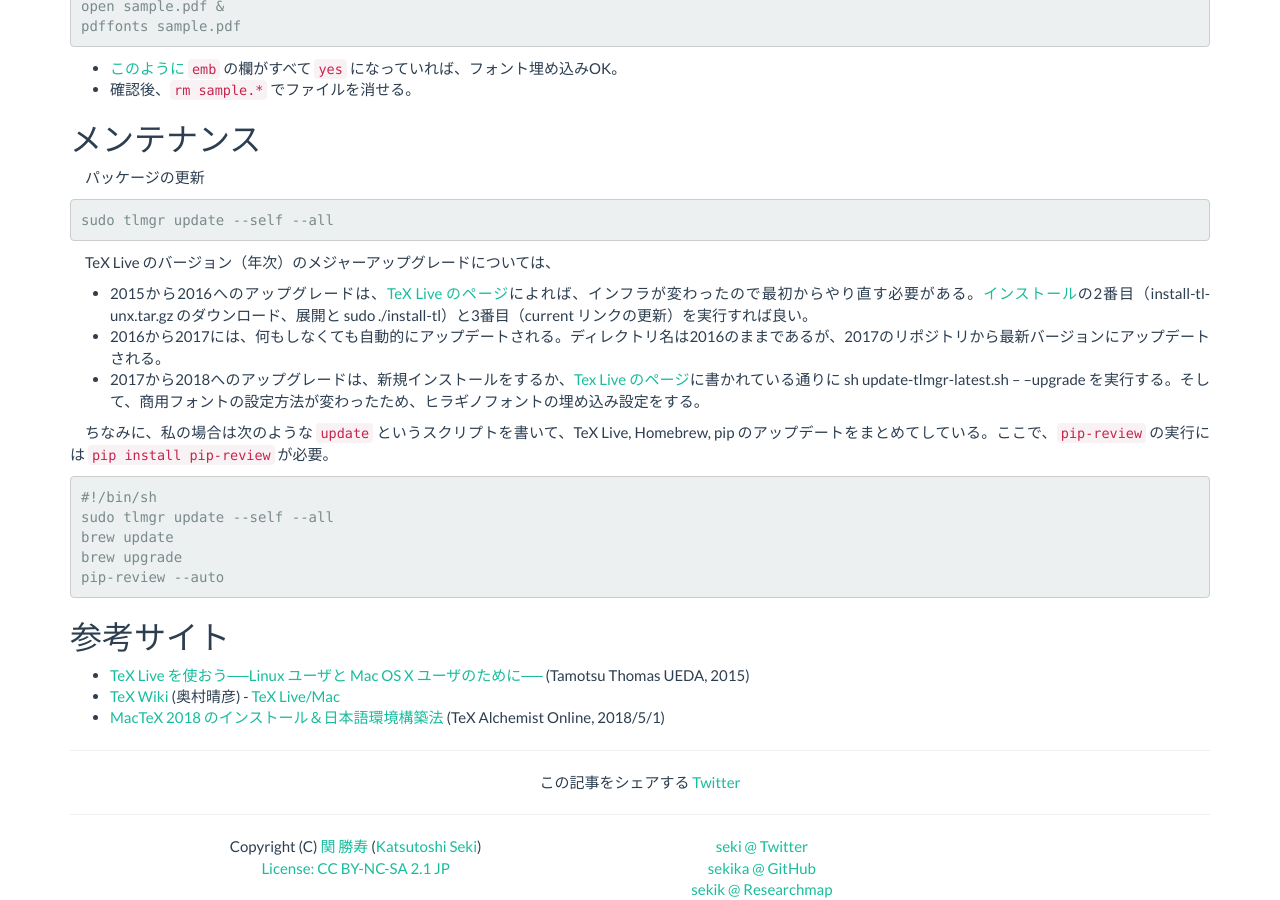
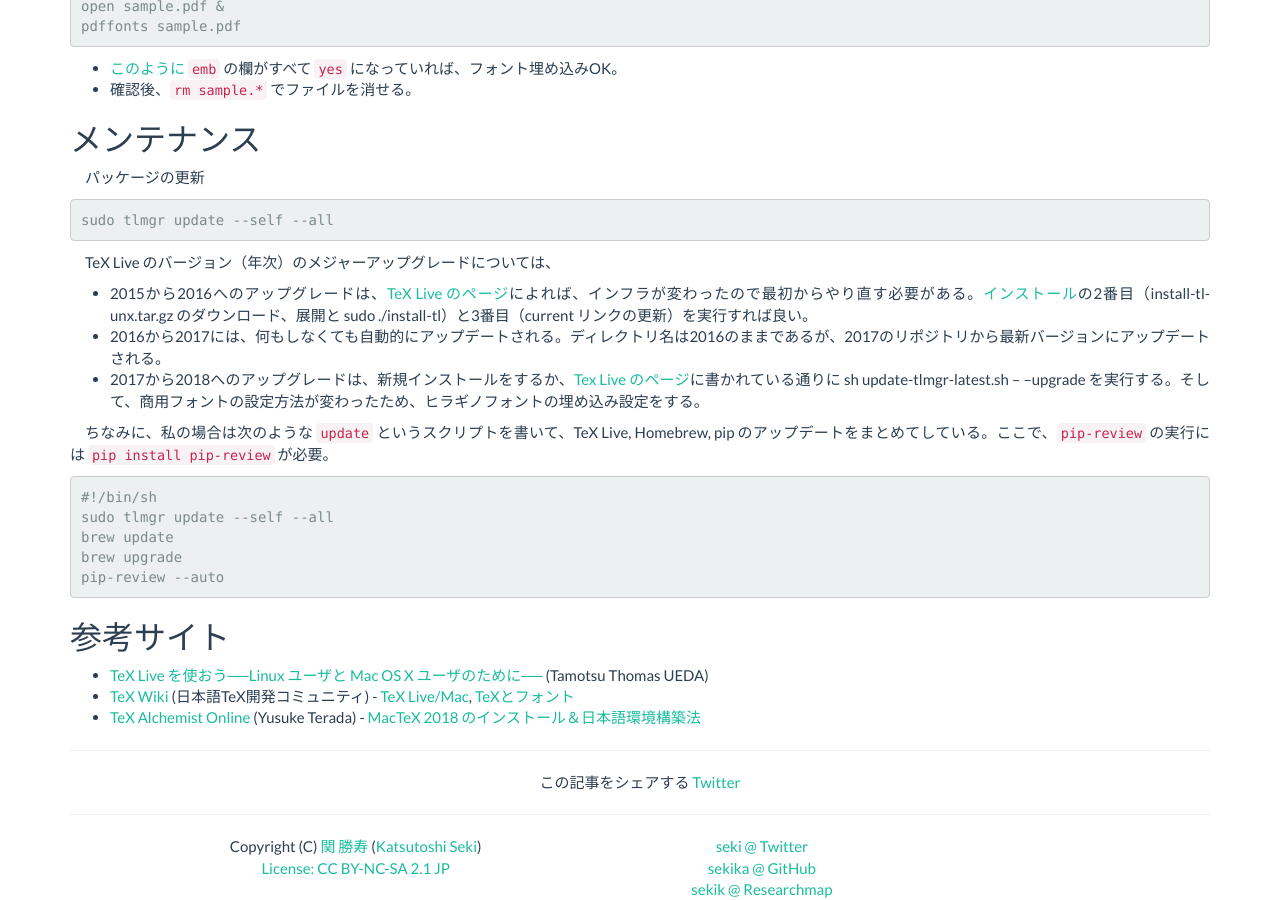
Before and after one commit to sekika/sekika.github.io, a Jekyll site: the page built from _posts/2015-12-01-mac-tex.md, in a window 1280 px wide and 900 px high, scrolled down 1622 px. Built offline with Jekyll 4.4.1, drawn with Linux system fonts in a browser that asks for light colours; nearby versions of some CDN libraries; comment, search, counter and statistics services are not loaded.

Commit message:
参考サイト更新

```diff
--- a/_posts/2015-12-01-mac-tex.md
+++ b/_posts/2015-12-01-mac-tex.md
@@ -131,6 +131,6 @@ pip-review --auto
 <a href="#ref"></a>
 
 ## 参考サイト
-- [TeX Live を使おう──Linux ユーザと Mac OS X ユーザのために──](http://fugenji.org/~thomas/texlive-guide/index.html) (Tamotsu Thomas UEDA, 2015)
-- [TeX Wiki](http://oku.edu.mie-u.ac.jp/~okumura/texwiki/) (奥村晴彦) - [TeX Live/Mac](https://oku.edu.mie-u.ac.jp/~okumura/texwiki/?TeX%20Live%2FMac)
-- [MacTeX 2018 のインストール＆日本語環境構築法](http://doratex.hatenablog.jp/entry/20180501/1525144736) (TeX Alchemist Online, 2018/5/1)
+- [TeX Live を使おう──Linux ユーザと Mac OS X ユーザのために──](http://fugenji.org/~thomas/texlive-guide/) (Tamotsu Thomas UEDA)
+- [TeX Wiki](https://texwiki.texjp.org/) (日本語TeX開発コミュニティ) - [TeX Live/Mac](https://texwiki.texjp.org/?TeX%20Live%2FMac), [TeXとフォント](https://texwiki.texjp.org/?TeX%E3%81%A8%E3%83%95%E3%82%A9%E3%83%B3%E3%83%88)
+- [TeX Alchemist Online](http://doratex.hatenablog.jp/) (Yusuke Terada) - [MacTeX 2018 のインストール＆日本語環境構築法](http://doratex.hatenablog.jp/entry/20180501/1525144736)
```
